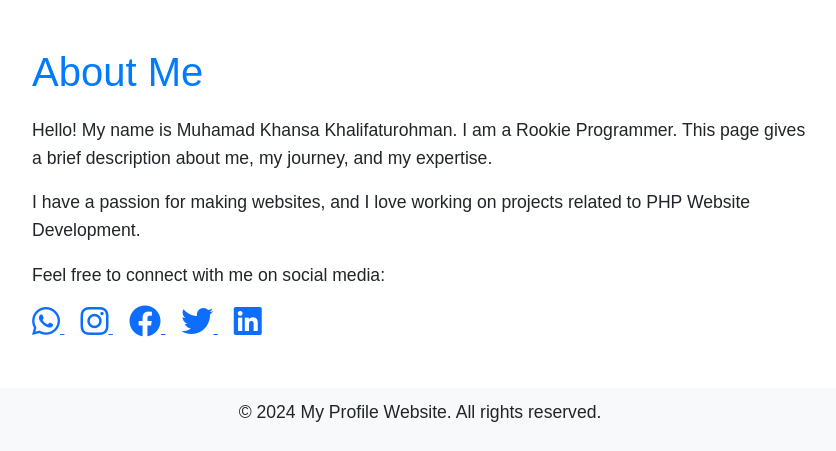
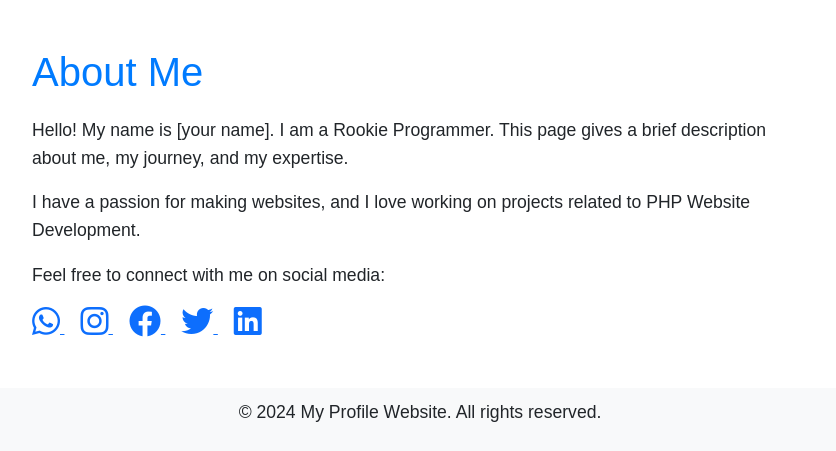
Before and after one commit to MKhansa067/project-profile, a PHP site: page /about.php in a window 1280 px wide. Shown: the part 56-507 px from the top of the page, without its empty margins (220-1056 px from the left). Run offline with PHP 8.4, Linux system fonts and the light colour scheme.

Commit message:
Update about.php
untuk page "About"

```diff
--- a/about.php
+++ b/about.php
@@ -2,25 +2,25 @@
 
 <div class="container mt-5">
     <h1>About Me</h1>
-    <p>Hello! My name is Muhamad Khansa Khalifaturohman. I am a Rookie Programmer. This page gives a brief description about me, my journey, and my expertise.</p>
+    <p>Hello! My name is [your name]. I am a Rookie Programmer. This page gives a brief description about me, my journey, and my expertise.</p>
     <p>I have a passion for making websites, and I love working on projects related to PHP Website Development.</p>
     <p>Feel free to connect with me on social media:</p>
 
     <!-- Ikon-ikon kontak -->
     <div class="social-icons">
-        <a href="https://wa.me/6282258135884" target="_blank" class="me-3">
+        <a href="https://wa.me/6212345678910" target="_blank" class="me-3">
             <i class="fab fa-whatsapp fa-2x"></i>
         </a>
-        <a href="https://www.instagram.com/mkhnsa675" target="_blank" class="me-3">
+        <a href="https://www.instagram.com/username" target="_blank" class="me-3">
             <i class="fab fa-instagram fa-2x"></i>
         </a>
-        <a href="https://www.facebook.com/muhammad.khansa.7359" target="_blank" class="me-3">
+        <a href="https://www.facebook.com/username" target="_blank" class="me-3">
             <i class="fab fa-facebook fa-2x"></i>
         </a>
-        <a href="https://twitter.com/kelvin_amigos" target="_blank" class="me-3">
+        <a href="https://twitter.com/username" target="_blank" class="me-3">
             <i class="fab fa-twitter fa-2x"></i>
         </a>
-        <a href="https://www.linkedin.com/in/Muhamad Khansa Khalifaturohman" target="_blank" class="me-3">
+        <a href="https://www.linkedin.com/in/username" target="_blank" class="me-3">
             <i class="fab fa-linkedin fa-2x"></i>
         </a>
     </div>
```
